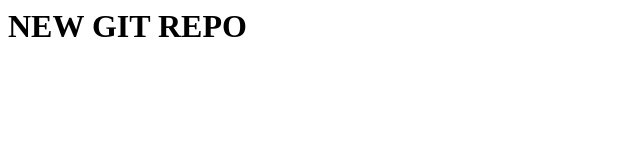
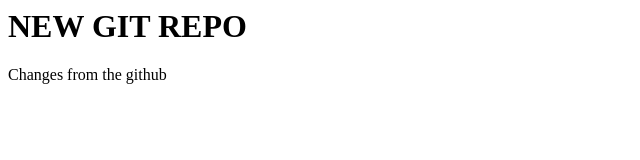
Before and after one commit to write2Asad/CIS129-6, a plain HTML site: page index.html in a window 1280 px wide. Shown: the whole page, without its empty margins (0-640 px from the left). Drawn offline with Linux system fonts and the light colour scheme.

Commit message:
Update index.html
new div is added

```diff
--- a/index.html
+++ b/index.html
@@ -4,5 +4,6 @@
 </head>
 <Body>
 <h1>NEW GIT REPO</h1>
+  <div>Changes from the github</div>
 </Body>
 </HTML>
```
